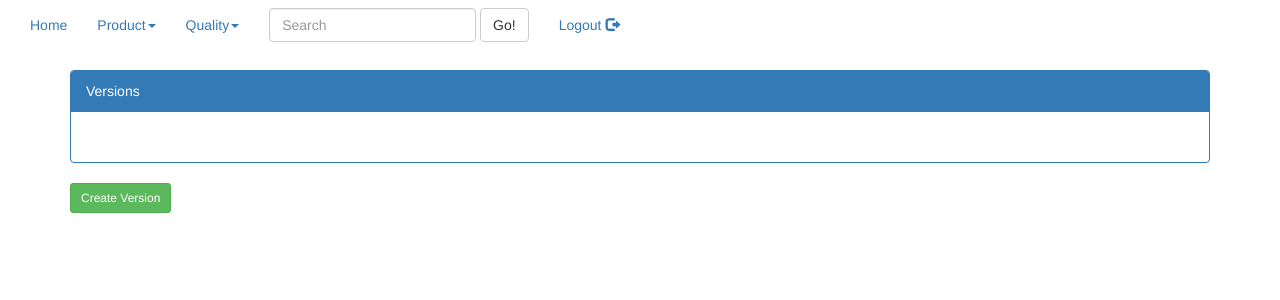
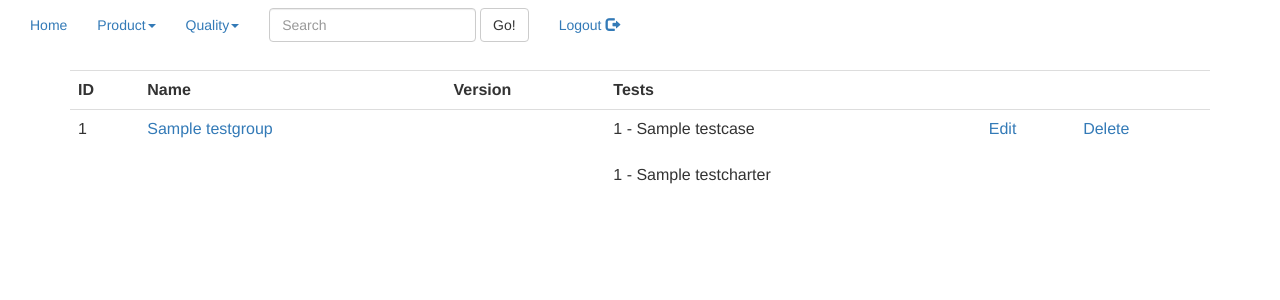
Before and after one commit to debata/TestManager, a Django app: page /testgroup/ in a window 1280 px wide. Shown: the top 300 px of the page. Run offline with Django 3.2, Linux system fonts and the light colour scheme; a user stored in the database is signed in; tables that the repository leaves empty hold one stand-in row (values such as "Sample post"); data that the repository does not hold is empty; some libraries are stand-ins or nearby versions.

Commit message:
Added menu and page for general test group views

```diff
--- a/TestManager/urls.py
+++ b/TestManager/urls.py
@@ -47,9 +47,9 @@
     url(r'^testcharter/([0-9]+)/$', show_test_charter, name='test_charter_by_id'),
     url(r'^testcharter/update/([0-9]+)/$', update_test_charter, name='update_test_charter'),
     url(r'^testcharter/delete/([0-9]+)/$', delete_test_charter, name='delete_test_charter'),
-    url(r'^testgroup/$', show_versions),
+    url(r'^testgroup/$',show_test_groups, name='show_all_test_groups'),
     url(r'^testgroup/version/$', show_versions),
-    url(r'^testgroup/version/([0-9]+)/$', show_test_groups, name='show_all_test_groups'),
+    url(r'^testgroup/version/([0-9]+)/$', show_test_groups, name='show_all_test_groups_by_id'),
     url(r'^testgroup/new/([0-9]+)/$', new_test_group, name='new_test_group'),
     url(r'^testgroup/([0-9]+)/$', show_test_group, name='test_group_by_id'),
     url(r'^testgroup/update/([0-9]+)/$', update_test_group, name='update_test_group'),
--- /dev/null
+++ b/main/template/main/all_test_groups.html
@@ -0,0 +1,35 @@
+{% extends 'main/base.html' %}
+
+{% block content %}
+<div class="container">
+	<table class="table">
+		<tr>
+			<th>ID</th>
+			<th>Name</th>
+			<th>Version</th>
+			<th>Tests</th>
+			<th></th>
+			<th></th>
+		<tr>
+		{% for tg in all_test_groups %}
+		<tr>
+			<td> {{ tg.id }} </a></td>
+			<td><a href="{% url 'test_group_by_id' tg.id %}"> {{ tg.name }} </a></td>
+			<td>{{ tg.version }}</td>
+			<td>
+				{% for tc in tg.test_cases.all %}
+				{{ tc }} <br>
+				{% endfor %}
+				<br>
+				{% for tc in tg.test_charters.all %}
+				{{ tc }} <br>
+				{% endfor %}
+			</td>
+			<td><a href="{% url 'update_test_group' tg.id %}">Edit</a></td>
+			<td><a href="{% url 'delete_test_group' tg.id %}" onclick="return confirm('Do you wish to delete this test group?');return false;">Delete</a></td>
+		</tr>
+		{% endfor %}
+	</table>
+	<br>
+</div>
+{% endblock %}
--- a/main/template/main/base.html
+++ b/main/template/main/base.html
@@ -38,6 +38,8 @@
 					<li role="separator" class="divider"></li>
 					<li><a href="{% url 'show_all_test_charters' %}">All Test Charters</a></li>
 					<li><a href="{% url 'new_test_charter' %}">New Test Charter</a></li>
+					<li role="separator" class="divider"></li>
+					<li><a href="{% url 'show_all_test_groups' %}">All Test Groups</a></li>
 				</ul>
 			 </li>
 			 <form class="navbar-form navbar-left">
--- a/main/template/main/versions.html
+++ b/main/template/main/versions.html
@@ -14,7 +14,7 @@
 			<td><a href="{% url 'delete_version' version.id %}" onclick="return confirm('Do you wish to delete?');return false;">Delete</a>
 			<td><a href="{% url 'show_all_test_cases' version.id %}">Show Test Cases</a>
 			<td><a href="{% url 'show_all_test_charters' version.id %}">Show Test Charters</a>
-			<td><a href="{% url 'show_all_test_groups' version.id %}">Show Test Groups</a>
+			<td><a href="{% url 'show_all_test_groups_by_id' version.id %}">Show Test Groups</a>
 			</tr>
 			{% endfor %}
 			</table>
--- a/main/views.py
+++ b/main/views.py
@@ -241,9 +241,11 @@
         context['all_test_groups'] = TestGroup.objects.filter(
                 version__id=version_id)
         context['version_id'] = version_id
+        return render(request, "main/test_groups.html",
+                  context)
     else:
         context['all_test_groups'] = TestGroup.objects.all()
-    return render(request, "main/test_groups.html",
+        return render(request, "main/all_test_groups.html",
                   context)
 
 
```
